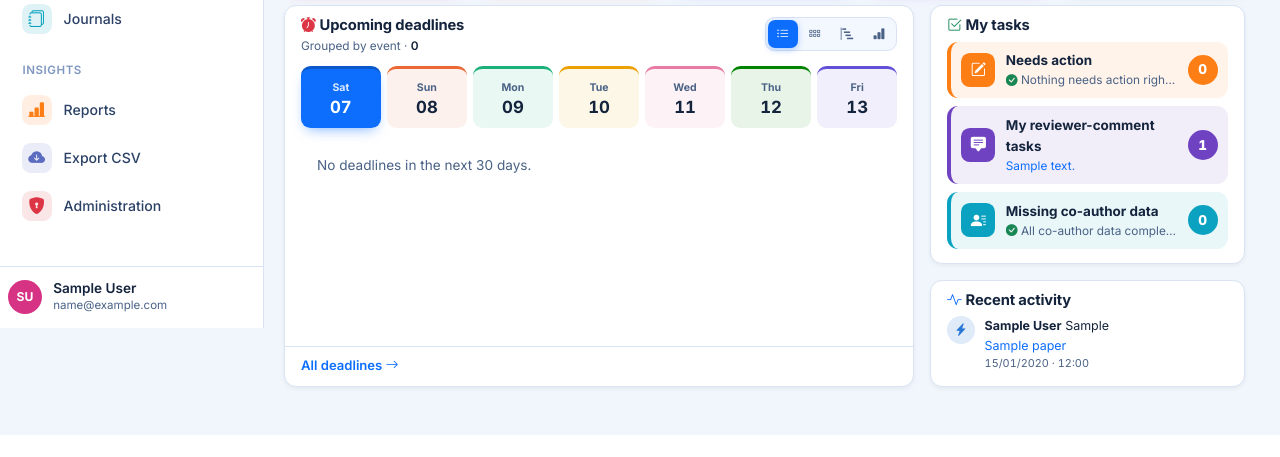
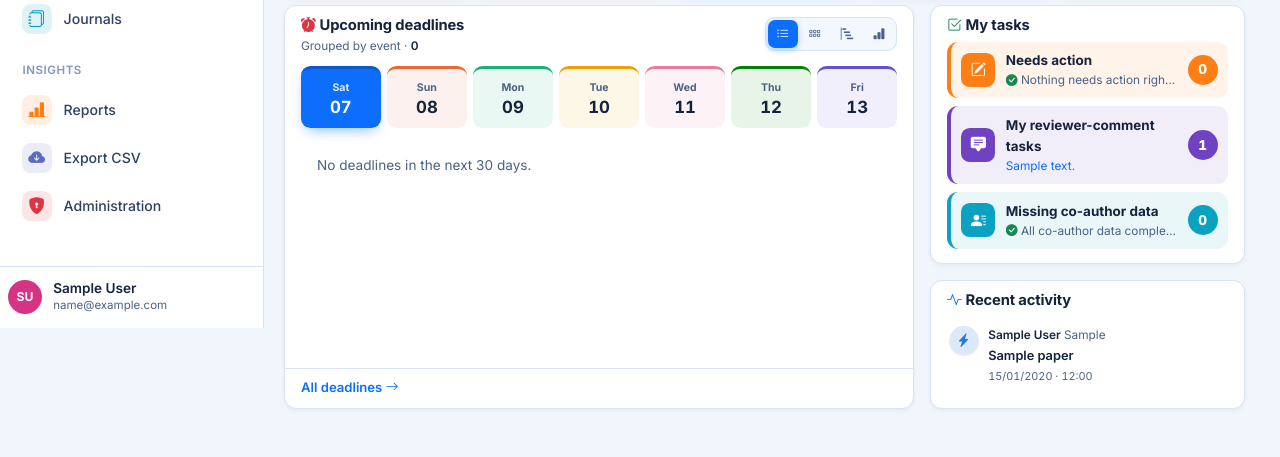
Before and after one commit to marafah/research-tracker, a Django app: page / in a window 1280 px wide, after a click on "Deadlines & tasks". Shown: the part 472-929 px from the top of the page. Before the commit the page ends 907 px from the top, so only its background shows below. Run offline with Django 5.2, Linux system fonts and the light colour scheme; a user stored in the database is signed in; tables that the repository leaves empty hold one stand-in row (values such as "Sample post"); parts of the project's set-up code (start-up, migrations or seed data) failed here and were passed over; some libraries are stand-ins or nearby versions.

Commit message:
v7.9.10 CSS: recent activity feed redesign

```diff
--- a/static/css/bs-theme.css
+++ b/static/css/bs-theme.css
@@ -1090,3 +1090,22 @@ html[dir="ltr"] .ov-lolly .lab[dir] { text-align: left; }
 .ov-card .ov-ch .ov-ins { white-space: nowrap !important; overflow: hidden; text-overflow: ellipsis; display: block !important; }
 .ov-card .ov-ch .ov-ins bdi { display: inline-block !important; white-space: nowrap !important; max-width: calc(100% - 5.5em); overflow: hidden;
   text-overflow: ellipsis; vertical-align: bottom; }
+
+/* ===== v7.9.10 — Recent activity: full titles, one alignment, no empty half-card =====
+   The paper title is shown in full (paper.title, not the 77-character label) and wraps; every title lines up on the
+   page's start side (right in Arabic), reading in its own direction inside its <bdi>. Items are separated by hairlines,
+   the title is the strongest text, and up to four items fill the card instead of leaving it half empty. */
+.wk-feed { gap: 0; padding: 0 1.1rem .9rem; }
+.wk-feed li { padding: .6rem 0; border-bottom: 1px solid color-mix(in srgb, var(--rt-border) 75%, transparent); }
+.wk-feed li:last-child { border-bottom: 0; }
+.wk-feed .ic { width: 30px; height: 30px; font-size: .85rem; background: color-mix(in srgb, var(--c, var(--blue)) 16%, var(--rt-surface)); color: var(--c, var(--blue)); }
+.wk-feed li > .min-w-0 { flex: 1 1 auto; display: flex; flex-direction: column; gap: .15rem; }
+.wk-feed .s { font-size: .74rem; color: var(--rt-muted); white-space: normal; }
+.wk-feed .s strong { color: var(--rt-text); font-weight: 600; }
+.wk-feed a.t { display: block; white-space: normal; overflow: visible; text-overflow: clip; overflow-wrap: anywhere; line-height: 1.45;
+  font-size: .8rem; font-weight: 600; color: var(--rt-text) !important; text-align: start; }
+.wk-feed a.t:hover { color: var(--blue) !important; }
+.wk-feed a.t bdi { unicode-bidi: isolate; }
+.wk-feed .tm { font-size: .68rem; }
+html[dir="rtl"] .wk-feed .tm { text-align: right; }
+html[dir="ltr"] .wk-feed .tm { text-align: left; }
```
